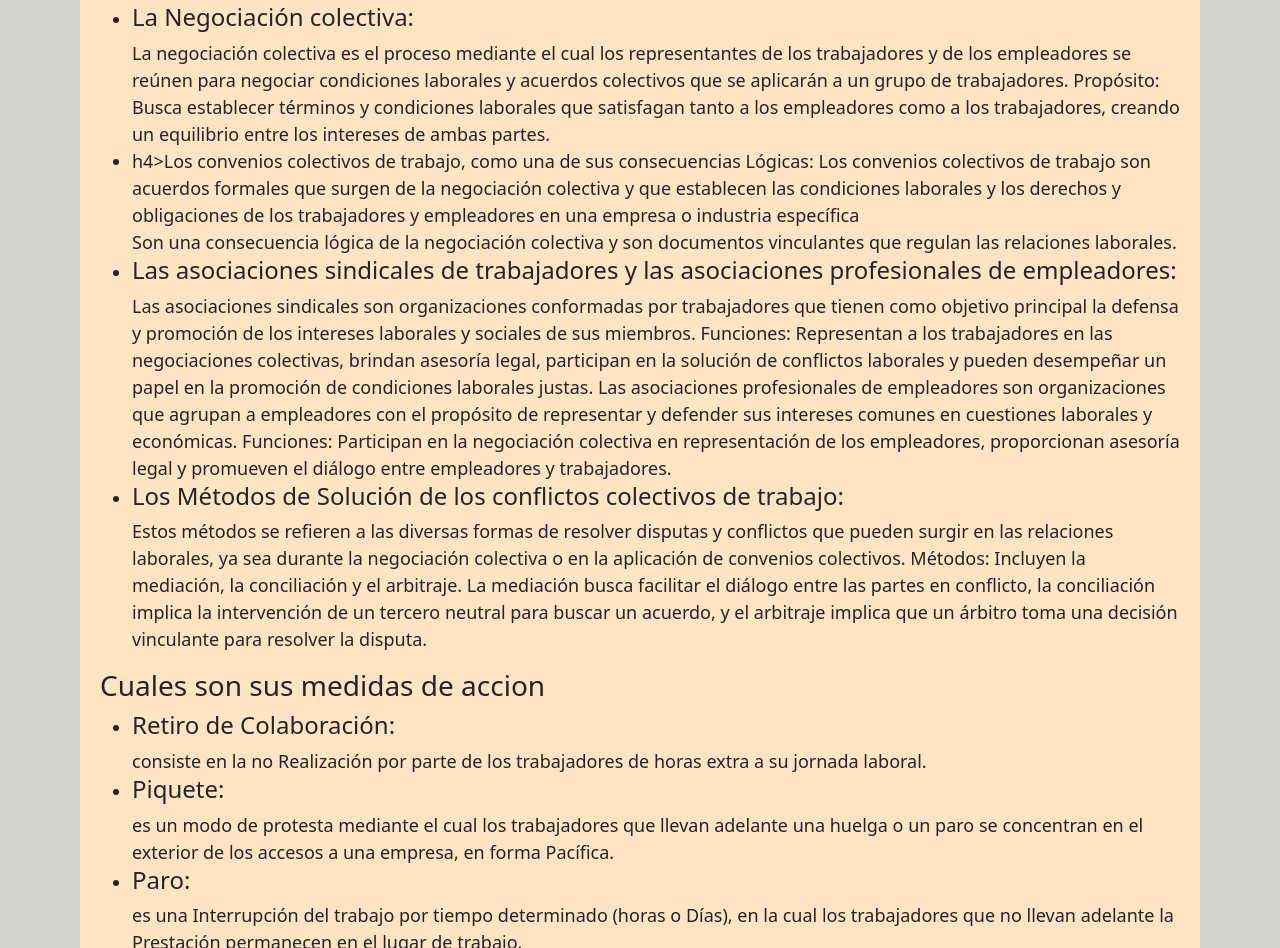
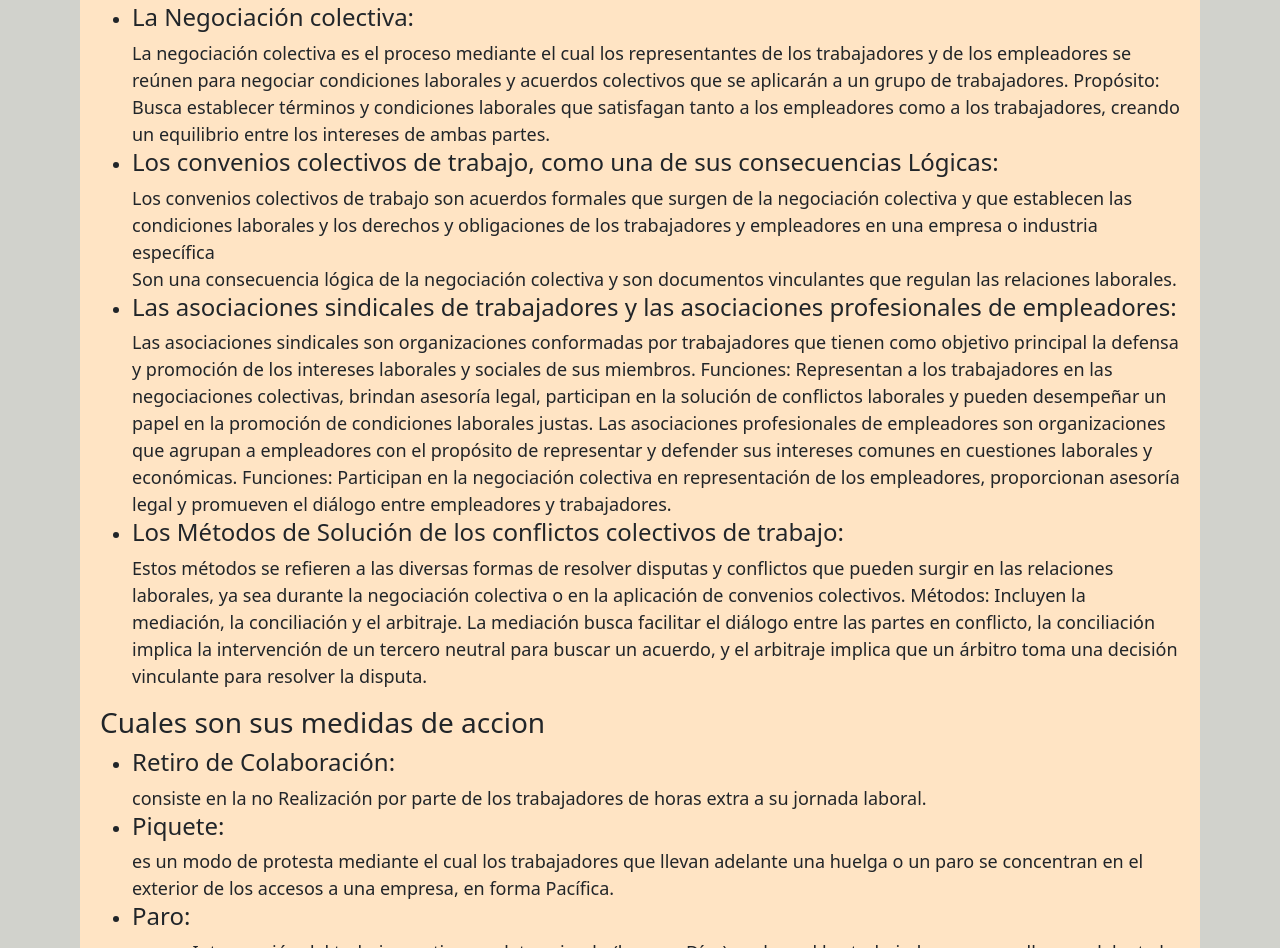
Before and after one commit to NazarenoJoelEspinosa/Oraldebora.github.io, a plain HTML site: page html/Oral2.html in a window 1280 px wide. Shown: the part 805-1753 px from the top of the page. Drawn offline with nearby package versions, Linux system fonts and the light colour scheme.

Commit message:
Update Oral2.html

```diff
--- a/html/Oral2.html
+++ b/html/Oral2.html
@@ -73,7 +73,7 @@
                         Propósito: Busca establecer términos y condiciones laborales que satisfagan tanto a los empleadores como a los trabajadores, creando un equilibrio entre los intereses de ambas partes.
                 </li>
                 <li>
-                    h4>Los convenios colectivos de trabajo, como una de sus consecuencias Lógicas:</h4>
+                    <h4>Los convenios colectivos de trabajo, como una de sus consecuencias Lógicas:</h4>
                     Los convenios colectivos de trabajo son acuerdos formales que surgen de la negociación colectiva y que establecen las condiciones laborales y los derechos y obligaciones de los trabajadores y empleadores en una empresa o industria específica
                     <br>
                     Son una consecuencia lógica de la negociación colectiva y son documentos vinculantes que regulan las relaciones laborales.
```
